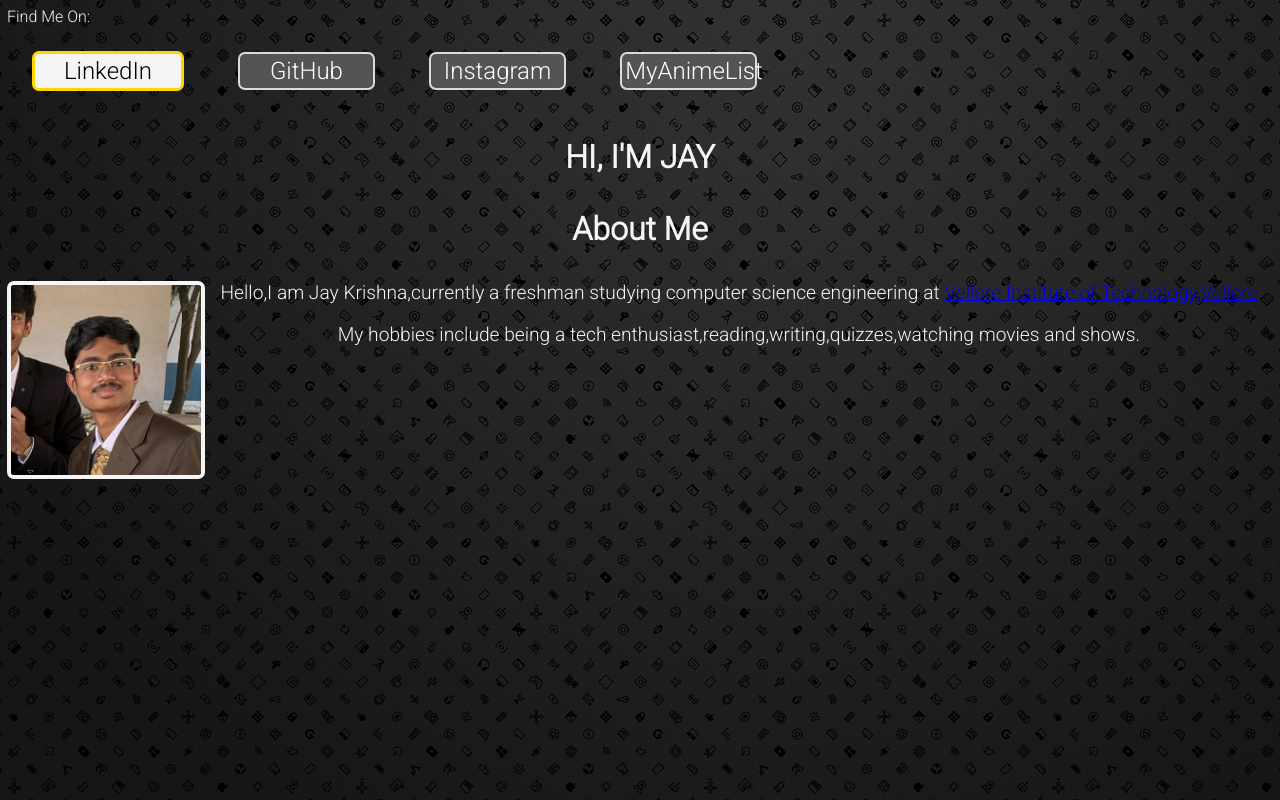
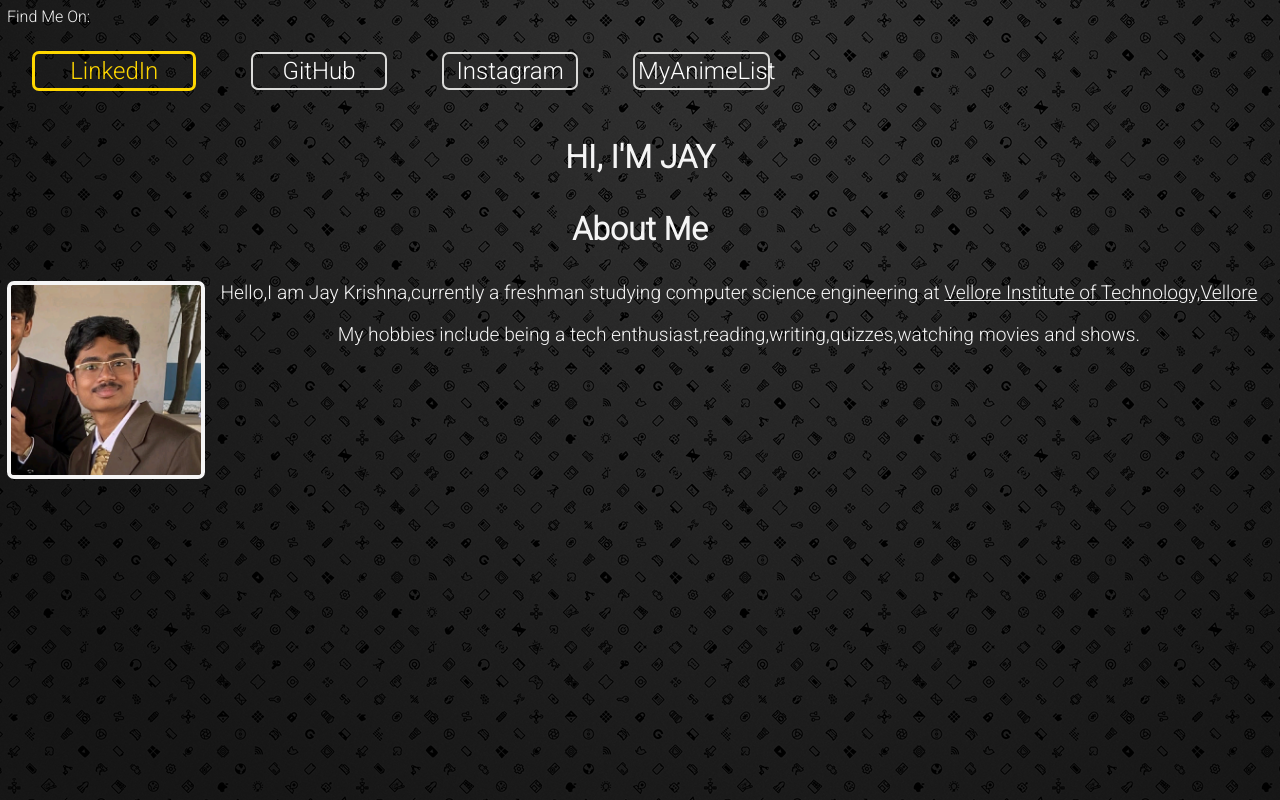
Before and after one commit to JayKrishna05/JayKrishna05.github.io, a plain HTML site: page index.html in a window 1280 px wide. In both pictures the pointer is over the link "LinkedIn". Drawn offline with Linux system fonts and the light colour scheme.

Commit message:
Add files via upload

```diff
--- a/css/stylesheet.css
+++ b/css/stylesheet.css
@@ -26,7 +26,7 @@ nav a{
     display:inline-block;
     width:10%;
     height:10%;
-    background-color: #535453;
+    background-color: transparent;
     font-family: 'Roboto', sans-serif;
     text-decoration: none;
     border-radius: 7px;
@@ -36,20 +36,20 @@ nav a{
     border: 2px solid #dbdbd9;
     transition: 0.3s;
 }
-a:hover {
+nav a:hover {
        margin:2%;
     font-variant: normal;
     font-size: x-large;
     text-align: center;
     display:inline-block;
-    width:11%;
-    height: 11%;
-    background-color: whitesmoke ;
+    width:12%;
+    height: 12%;
+    background-color: transparent ;
     font-family: 'Roboto', sans-serif;
     text-decoration: none;
     border-radius: 7px;
     opacity: 1;
-    color: black;
+    color: gold;
     padding:3px;
     border: 3px solid gold;
 }
@@ -83,3 +83,11 @@ header div{
     border-radius: 8px;
     border: 4px solid gold;
 }
+section a{
+    color: whitesmoke;
+    transition: 0.3s;
+}
+section a:hover{
+    color: gold;
+    font-size: x-large;
+}
```
